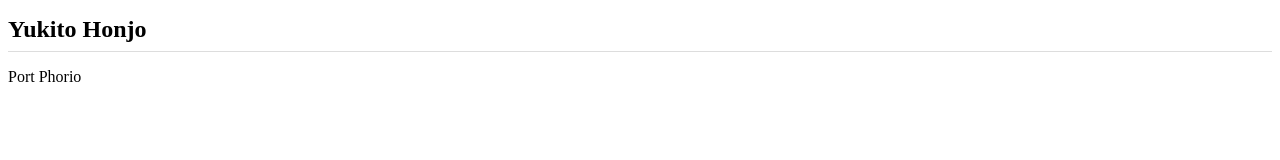
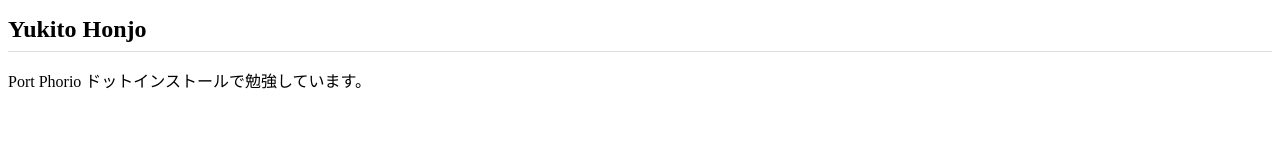
Before and after one commit to yukito-h/yukito-h.github.io, a plain HTML site: page index.html in a window 1280 px wide. Drawn offline with Linux system fonts and the light colour scheme.

Commit message:
Add files via upload

```diff
--- a/index.html
+++ b/index.html
@@ -8,6 +8,6 @@
 </head>
 <body>
   <h1>Yukito Honjo</h1>
-  <p>Port Phorio</p>
+  <p>Port Phorio ドットインストールで勉強しています。</p>
 </body>
 </html>
```
